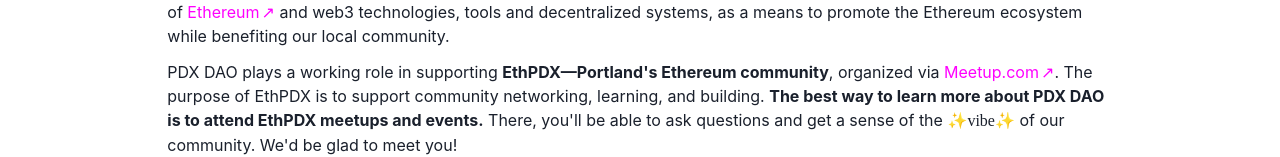
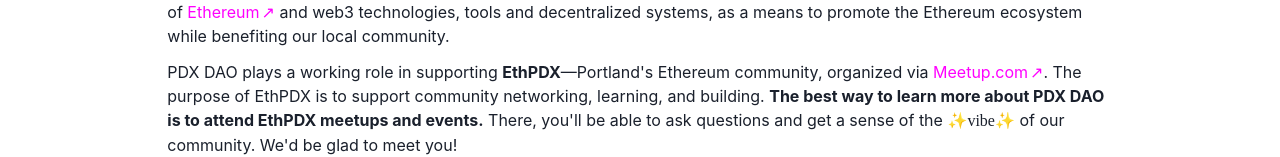
Before and after one commit to wackerow/pdxdao, a Next.js app: page / in a window 1280 px wide. Shown: the part 304-461 px from the top of the page. Built offline with nearby package versions, Linux system fonts and the light colour scheme.

Commit message:
Update index.tsx

```diff
--- a/src/pages/index.tsx
+++ b/src/pages/index.tsx
@@ -18,7 +18,7 @@
       </Text>
       <Text>
         {SITE_NAME} plays a working role in supporting{' '}
-        <strong>EthPDX—Portland&apos;s Ethereum community</strong>, organized
+        <strong>EthPDX</strong>—Portland&apos;s Ethereum community, organized
         via <Link href="https://www.meetup.com/ethpdx/">Meetup.com</Link>. The
         purpose of EthPDX is to support community networking, learning, and
         building.{' '}
```
